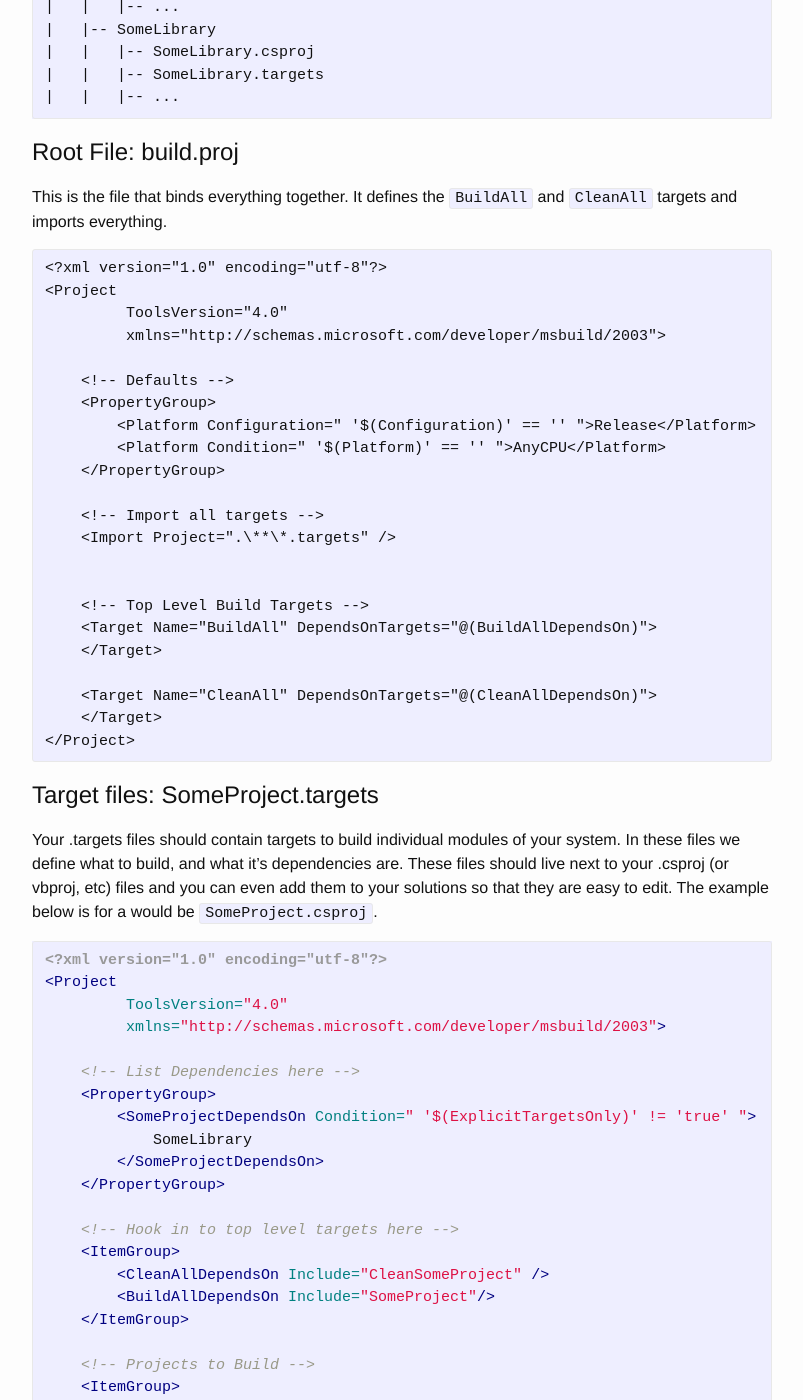
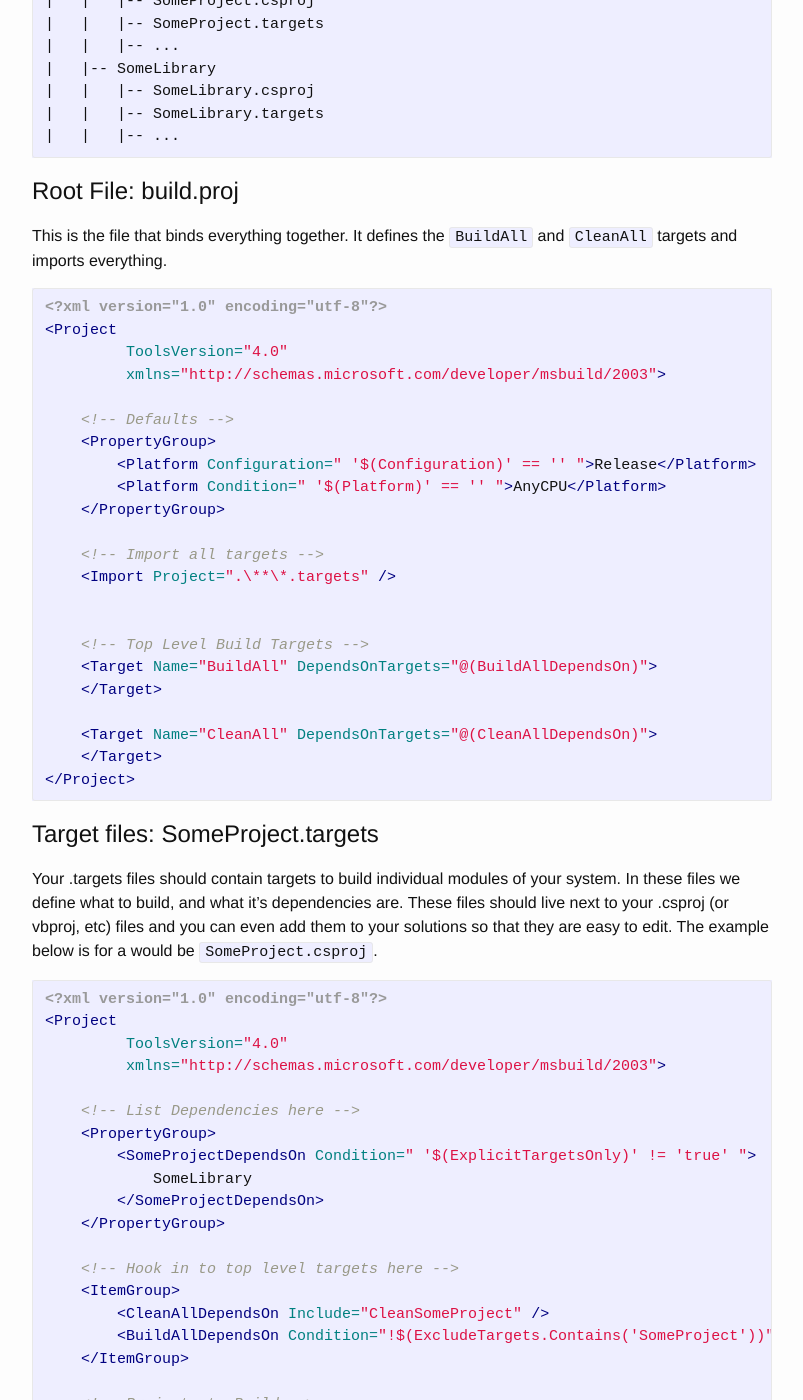
Before and after one commit to geoffles/geoffles.github.io, a Jekyll site: the page built from _posts/2015-11-28-msbuild-scheme.md, in a window 1280 px wide and 1400 px high, scrolled down 749 px. Shown: the whole window, without its empty margins (238-1041 px from the left). Built offline with Jekyll 4.4.1, drawn with Linux system fonts in a browser that asks for light colours; some of the changed text lies outside the part shown.

Commit message:
Updated the build scheme to include exclude targets

````diff
--- a/_posts/2015-11-28-msbuild-scheme.markdown
+++ b/_posts/2015-11-28-msbuild-scheme.md
@@ -41,7 +43,7 @@ Here is a file tree for our project
 
 This is the file that binds everything together. It defines the `BuildAll` and `CleanAll` targets and imports everything.
 
-~~~ XML
+```xml
 <?xml version="1.0" encoding="utf-8"?>
 <Project
          ToolsVersion="4.0"
@@ -64,13 +66,13 @@ This is the file that binds everything together. It defines the `BuildAll` and `
     <Target Name="CleanAll" DependsOnTargets="@(CleanAllDependsOn)">
     </Target>
 </Project>
-~~~
+```
 
 #  Target files: SomeProject.targets
 
 Your .targets files should contain targets to build individual modules of your system. In these files we define what to build, and what it's dependencies are. These files should live next to your .csproj (or vbproj, etc) files and you can even add them to your solutions so that they are easy to edit. The example below is for a would be `SomeProject.csproj`.
 
-``` xml
+```xml
 <?xml version="1.0" encoding="utf-8"?>
 <Project
          ToolsVersion="4.0"
@@ -86,7 +88,7 @@ Your .targets files should contain targets to build individual modules of your s
     <!-- Hook in to top level targets here -->
     <ItemGroup>
         <CleanAllDependsOn Include="CleanSomeProject" />
-        <BuildAllDependsOn Include="SomeProject"/>
+        <BuildAllDependsOn Condition="!$(ExcludeTargets.Contains('SomeProject'))" Include="SomeProject"/>
     </ItemGroup>
 
     <!-- Projects to Build -->
@@ -127,6 +129,9 @@ The path of the csproj you're building must be relative to `build.proj`
 **ExplicitTargetsOnly**
 Sometimes you want to look at why only a specific project isn't building and not spam your console with the 50 dependencies. Set this property to true at runtime (`/p:ExplicitTargetsOnly=true`) to ignore dependencies.
 
+**ExcludeTargets**
+You might find yourself wanting to build everything except a project - for example, [WiX](http://wixtoolset.org/) projects tend to take quite a long time and you don't want them on your typical commandline build. In this case you can set the property to the target names you want to skip. Bear in mind that this specific implementation *is* case sensitive and and does not override the project being included as a dependency(i.e. only effective for projects that are not a dependency of others). eg: `/p:ExcludeTargets=Foo;Bar;Baz`
+
 #  Running a Build
 
 You can build all by going: `msbuild build.proj /t:buildall`
````
Also changed, not shown: other parts of _posts/2015-11-28-msbuild-scheme.md (+2 -0 lines).
